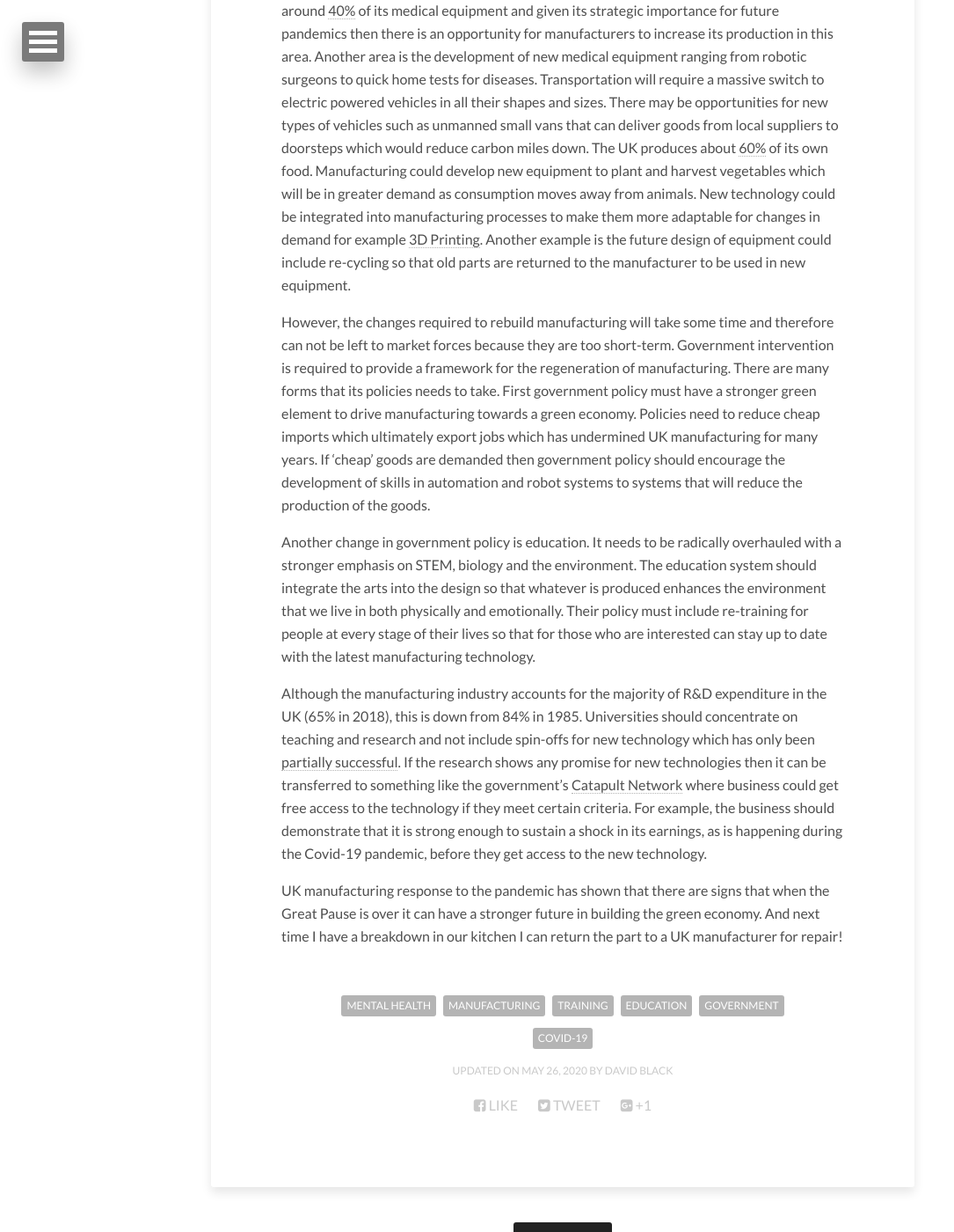
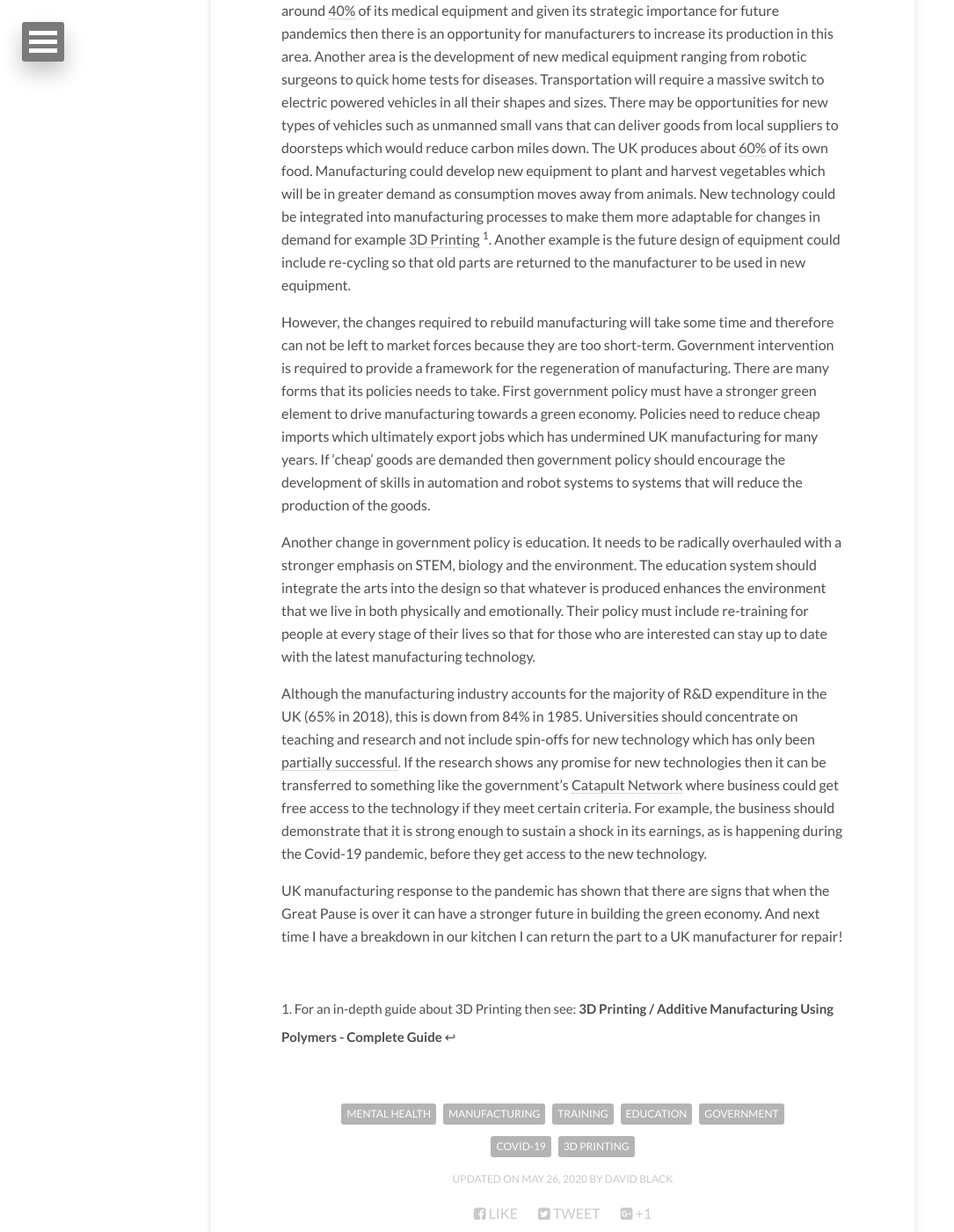
Before and after one commit to dtinblack/dtinblack.github.io, a Jekyll site: the page built from _posts/2020-05-26-after-the-great-pause.md, in a window 1280 px wide and 1400 px high, scrolled down 1521 px. Shown: the whole window at 88% size, without its empty margins (0-1085 px from the left). Built offline with Jekyll 4.4.1, drawn with Linux system fonts in a browser that asks for light colours; nearby versions of some CDN libraries.

Commit message:
information about 3D priniting

```diff
--- a/_posts/2020-05-26-after-the-great-pause.md
+++ b/_posts/2020-05-26-after-the-great-pause.md
@@ -3,7 +3,7 @@ layout: post
 title: After The Great Pause
 description: "A strong future for UK manufacturing if it turns green."
 modified: 2020-05-26
-tags: [Mental Health, Manufacturing, Training, Education, Government, Covid-19]
+tags: [Mental Health, Manufacturing, Training, Education, Government, Covid-19, 3D Printing]
 image:
   background: backgrounds/general-background.jpg
   feature: features/after-the-great-pause.jpg
@@ -21,7 +21,9 @@ The current Covid-19 pandemic has emphasised the weakness in UK manufacturing wi
 
 When lockdown starts to ease there is another greater challenge facing us. Climate change, like Covid-19, will affect us all. Lockdown has given an insight into what a green future would look like with reductions in [carbon emissions and reduced carbon miles](https://www.standard.co.uk/news/world/positive-impact-environment-coronavirus-lockdown-a4404751.html). But for many industries once the pandemic is under control it will not be back to 'business as usual' because they will have to rebuild against a background of new demands. Now is the time for UK manufacturing to turn green and rebuild itself to lead the way in combating climate change.
 
-There are many new areas that manufacturing could exploit so that it can rebuild itself. One area that has been highlighted during the pandemic is medical equipment. The UK imports around [40%](https://www.export.gov/apex/article2?id=United-Kingdom-Medical-Equipment) of its medical equipment and given its strategic importance for future pandemics then there is an opportunity for manufacturers to increase its production in this area. Another area is the development of new medical equipment ranging from robotic surgeons to quick home tests for diseases. Transportation will require a massive switch to electric powered vehicles in all their shapes and sizes. There may be opportunities for new types of vehicles such as unmanned small vans that can deliver goods from local suppliers to doorsteps which would reduce carbon miles down. The UK produces about [60%](https://www.countryfile.com/news/can-the-uk-feed-itself-after-brexit/) of its own food. Manufacturing could develop new equipment to plant and harvest vegetables which will be in greater demand as consumption moves away from animals. New technology could be integrated into manufacturing processes to make them more adaptable for changes in demand for example [3D Printing](https://en.wikipedia.org/wiki/3D_printing). Another example is the future design of equipment could include re-cycling so that old parts are returned to the manufacturer to be used in new equipment.
+There are many new areas that manufacturing could exploit so that it can rebuild itself. One area that has been highlighted during the pandemic is medical equipment. The UK imports around [40%](https://www.export.gov/apex/article2?id=United-Kingdom-Medical-Equipment) of its medical equipment and given its strategic importance for future pandemics then there is an opportunity for manufacturers to increase its production in this area. Another area is the development of new medical equipment ranging from robotic surgeons to quick home tests for diseases. Transportation will require a massive switch to electric powered vehicles in all their shapes and sizes. There may be opportunities for new types of vehicles such as unmanned small vans that can deliver goods from local suppliers to doorsteps which would reduce carbon miles down. The UK produces about [60%](https://www.countryfile.com/news/can-the-uk-feed-itself-after-brexit/) of its own food. Manufacturing could develop new equipment to plant and harvest vegetables which will be in greater demand as consumption moves away from animals. New technology could be integrated into manufacturing processes to make them more adaptable for changes in demand for example [3D Printing](https://en.wikipedia.org/wiki/3D_printing)
+<sup><a href="#fn1" id="ref1">1</a></sup>.
+Another example is the future design of equipment could include re-cycling so that old parts are returned to the manufacturer to be used in new equipment.
 
 However, the changes required to rebuild manufacturing will take some time and therefore can not be left to market forces because they are too short-term.  Government intervention is required to provide a framework for the regeneration of manufacturing. There are many forms that its policies needs to take. First government policy must have a stronger green element to drive manufacturing towards a green economy. Policies need to reduce cheap imports which ultimately export jobs which has undermined UK manufacturing for many years. If 'cheap' goods are demanded then government policy should encourage the development of skills in automation and robot systems to systems that will reduce the production of the goods.
 
@@ -30,3 +32,9 @@ Another change in government policy is education. It needs to be radically overh
 Although the manufacturing industry accounts for the majority of R&D expenditure in the UK (65% in 2018), this is down from 84% in 1985.  Universities should concentrate on teaching and research and not include spin-offs for new technology which has only been [partially successful](https://techtransfercentral.com/2010/07/14/survey-suggests-top-10-reasons-university-start-ups-fail/). If the research  shows any promise for new technologies then it can be transferred to something like the government's [Catapult Network](https://catapult.org.uk/) where business could get free access to the technology if they meet certain criteria. For example, the business should demonstrate that it is strong enough to sustain a shock in its earnings, as is happening during the Covid-19 pandemic, before they get access to the new technology.
 
 UK manufacturing response to the pandemic has shown that there are signs that when the Great Pause is over it can have a stronger future in building the green economy. And next time I have a breakdown in our kitchen I can return the part to a UK manufacturer for repair!
+
+&nbsp;
+
+<span style="font-size: 20px">
+<sup id="fn1">1. For an in-depth guide about 3D Printing then see: <b>[3D Printing / Additive Manufacturing Using Polymers - Complete Guide ](https://omnexus.specialchem.com/selection-guide/3d-printing-and-additive-manufacturing-polymers-and-processes)</b> <a href="#ref1" title="Jump back to footnote 1 in the text.">↩</a></sup>
+</span>
```
Also changed, not shown: images/features/the-maths-punchline.jpg (added), 1 other file.
